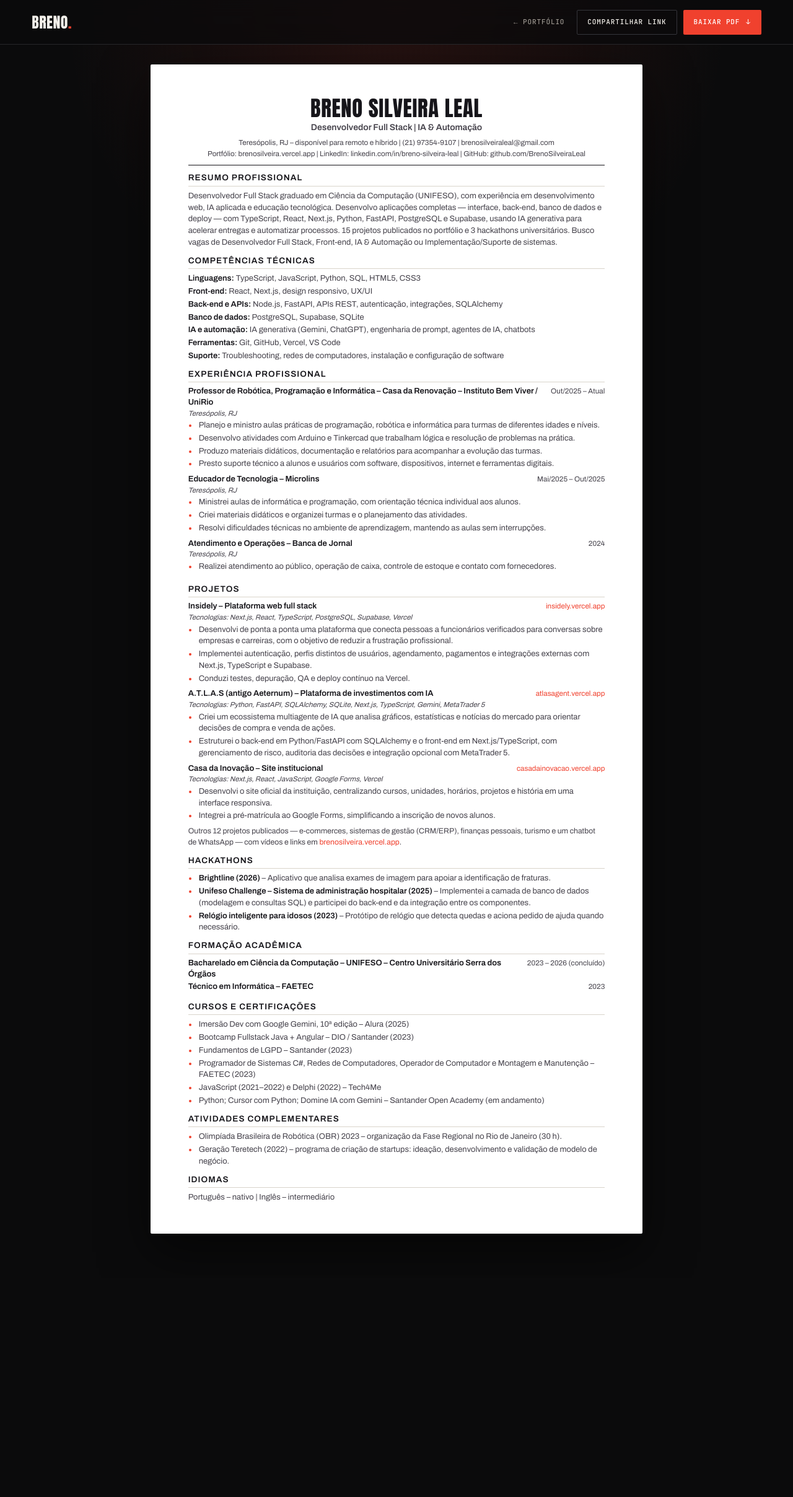
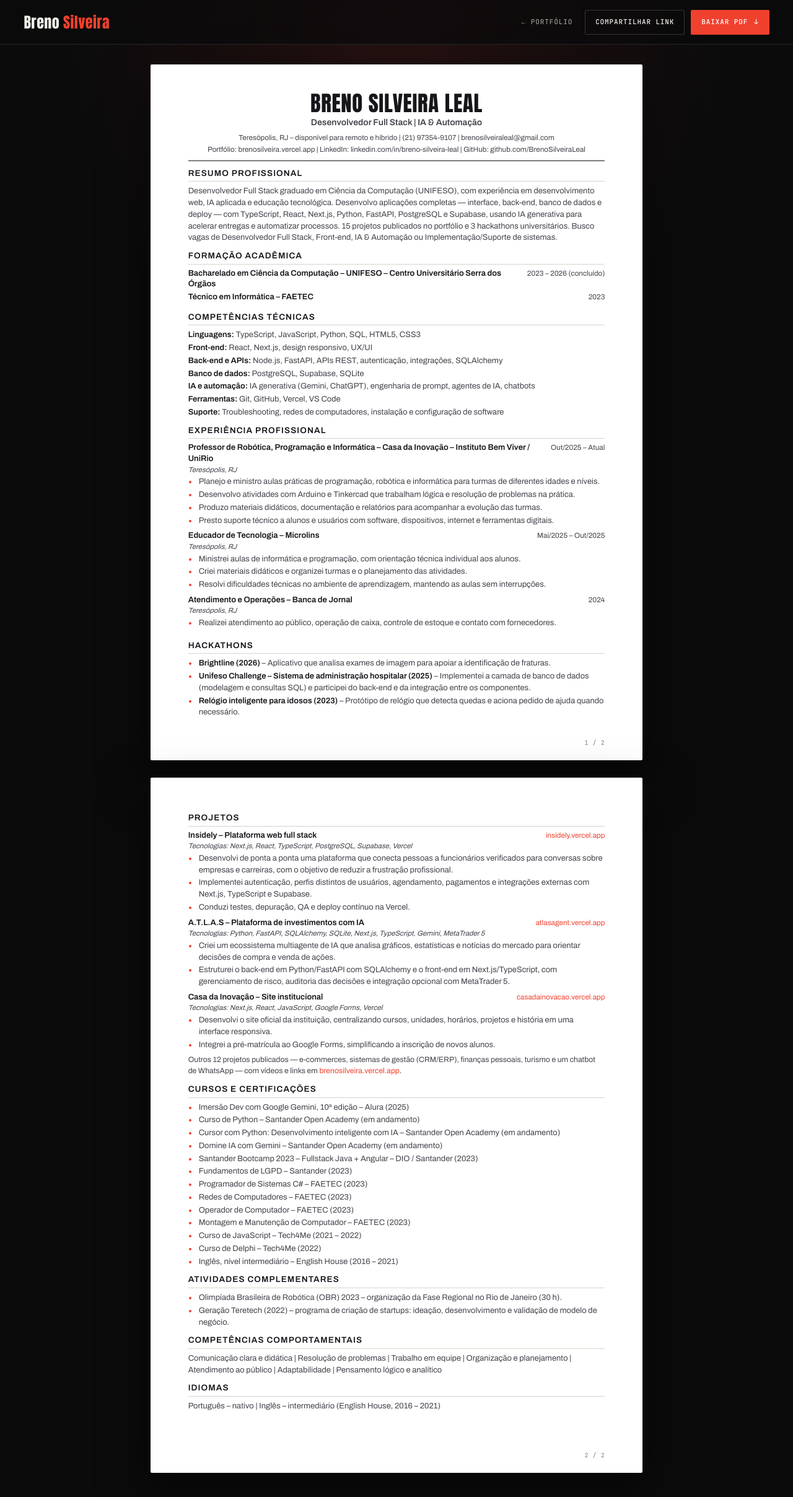
Before and after one commit to BrenoSilveiraLeal/Portfolio, a Next.js app: page /curriculo in a window 1280 px wide. Shown: the top 2416 px of the page at 62% size. Before the commit the page ends 2063 px from the top, so only its background shows below. Built offline with nearby package versions, Linux system fonts and the light colour scheme.

Commit message:
feat: update resume details, enhance PDF generation, and improve navigation branding

```diff
--- a/app/curriculo/page.tsx
+++ b/app/curriculo/page.tsx
@@ -1,4 +1,5 @@
 import type { Metadata } from 'next';
+import type { ReactNode } from 'react';
 import { resume as r } from '@/data/resume';
 import { ResumeActions } from '@/components/ResumeActions';
 
@@ -8,11 +9,78 @@ export const metadata: Metadata = {
 };
 
 // Coluna única e seções com nomes padrão para leitura correta por sistemas ATS.
+// O currículo é dividido em duas folhas A4: o que aparece no site é exatamente o que sai no PDF.
+// Para mudar onde a página quebra, mova seções entre PAGE_1 e PAGE_2.
+const sections: Record<string, ReactNode> = {
+  resumo: <section key="resumo">
+    <h2>Resumo profissional</h2>
+    <p>{r.summary}</p>
+  </section>,
+
+  competencias: <section key="competencias">
+    <h2>Competências técnicas</h2>
+    <ul className="cv-skills">{r.skills.map((s) => <li key={s.group}><strong>{s.group}:</strong> {s.items}</li>)}</ul>
+  </section>,
+
+  experiencia: <section key="experiencia">
+    <h2>Experiência profissional</h2>
+    {r.experience.map((e) => <div className="cv-item" key={e.role}>
+      <div className="cv-row"><h3>{e.role} – {e.org}</h3><span>{e.period}</span></div>
+      <p className="cv-meta">{e.place}</p>
+      <ul className="cv-list">{e.bullets.map((b) => <li key={b}>{b}</li>)}</ul>
+    </div>)}
+  </section>,
+
+  projetos: <section key="projetos">
+    <h2>Projetos</h2>
+    {r.projects.map((p) => <div className="cv-item" key={p.name}>
+      <div className="cv-row"><h3>{p.name}</h3><a href={p.href}>{p.url}</a></div>
+      <p className="cv-meta">Tecnologias: {p.stack}</p>
+      <ul className="cv-list">{p.bullets.map((b) => <li key={b}>{b}</li>)}</ul>
+    </div>)}
+    <p className="cv-more">{r.moreProjects.text} <a href={r.moreProjects.href}>{r.moreProjects.url}</a>.</p>
+  </section>,
+
+  hackathons: <section key="hackathons">
+    <h2>Hackathons</h2>
+    <ul className="cv-list">{r.hackathons.map((h) => <li key={h.name}><strong>{h.name} ({h.period})</strong> – {h.text}</li>)}</ul>
+  </section>,
+
+  formacao: <section key="formacao">
+    <h2>Formação acadêmica</h2>
+    {r.education.map((e) => <div className="cv-row cv-edu" key={e.title}><h3>{e.title} – {e.org}</h3><span>{e.period}</span></div>)}
+  </section>,
+
+  cursos: <section key="cursos">
+    <h2>Cursos e certificações</h2>
+    <ul className="cv-list">{r.courses.map((c) => <li key={c}>{c}</li>)}</ul>
+  </section>,
+
+  atividades: <section key="atividades">
+    <h2>Atividades complementares</h2>
+    <ul className="cv-list">{r.activities.map((a) => <li key={a}>{a}</li>)}</ul>
+  </section>,
+
+  comportamentais: <section key="comportamentais">
+    <h2>Competências comportamentais</h2>
+    <p>{r.softSkills}</p>
+  </section>,
+
+  idiomas: <section key="idiomas">
+    <h2>Idiomas</h2>
+    <p>{r.languages}</p>
+  </section>,
+};
+
+const PAGE_1 = ['resumo', 'formacao', 'competencias', 'experiencia', 'hackathons'];
+const PAGE_2 = ['projetos', 'cursos', 'atividades', 'comportamentais', 'idiomas'];
+
 export default function CurriculoPage() {
   return <main className="cv-page">
     <ResumeActions />
 
-    <article className="cv-paper" aria-label="Currículo de Breno Silveira Leal">
+    <article className="cv-doc" aria-label="Currículo de Breno Silveira Leal">
+      <div className="cv-paper cv-sheet">
         <header className="cv-head">
           <h1>{r.name}</h1>
           <p className="cv-role">{r.role}</p>
@@ -22,60 +90,14 @@ export default function CurriculoPage() {
             {r.links.map((l, i) => <span key={l.label}>{i > 0 && ' | '}{l.label}: <a href={l.href}>{l.value}</a></span>)}
           </p>
         </header>
+        {PAGE_1.map((k) => sections[k])}
+        <span className="cv-folio" aria-hidden="true">1 / 2</span>
+      </div>
 
-      <section>
-        <h2>Resumo profissional</h2>
-        <p>{r.summary}</p>
-      </section>
-
-      <section>
-        <h2>Competências técnicas</h2>
-        <ul className="cv-skills">{r.skills.map((s) => <li key={s.group}><strong>{s.group}:</strong> {s.items}</li>)}</ul>
-      </section>
-
-      <section>
-        <h2>Experiência profissional</h2>
-        {r.experience.map((e) => <div className="cv-item" key={e.role}>
-          <div className="cv-row"><h3>{e.role} – {e.org}</h3><span>{e.period}</span></div>
-          <p className="cv-meta">{e.place}</p>
-          <ul className="cv-list">{e.bullets.map((b) => <li key={b}>{b}</li>)}</ul>
-        </div>)}
-      </section>
-
-      <section>
-        <h2>Projetos</h2>
-        {r.projects.map((p) => <div className="cv-item" key={p.name}>
-          <div className="cv-row"><h3>{p.name}</h3><a href={p.href}>{p.url}</a></div>
-          <p className="cv-meta">Tecnologias: {p.stack}</p>
-          <ul className="cv-list">{p.bullets.map((b) => <li key={b}>{b}</li>)}</ul>
-        </div>)}
-        <p className="cv-more">{r.moreProjects.text} <a href={r.moreProjects.href}>{r.moreProjects.url}</a>.</p>
-      </section>
-
-      <section>
-        <h2>Hackathons</h2>
-        <ul className="cv-list">{r.hackathons.map((h) => <li key={h.name}><strong>{h.name} ({h.period})</strong> – {h.text}</li>)}</ul>
-      </section>
-
-      <section>
-        <h2>Formação acadêmica</h2>
-        {r.education.map((e) => <div className="cv-row cv-edu" key={e.title}><h3>{e.title} – {e.org}</h3><span>{e.period}</span></div>)}
-      </section>
-
-      <section>
-        <h2>Cursos e certificações</h2>
-        <ul className="cv-list">{r.courses.map((c) => <li key={c}>{c}</li>)}</ul>
-      </section>
-
-      <section>
-        <h2>Atividades complementares</h2>
-        <ul className="cv-list">{r.activities.map((a) => <li key={a}>{a}</li>)}</ul>
-      </section>
-
-      <section>
-        <h2>Idiomas</h2>
-        <p>{r.languages}</p>
-      </section>
+      <div className="cv-paper cv-sheet">
+        {PAGE_2.map((k) => sections[k])}
+        <span className="cv-folio" aria-hidden="true">2 / 2</span>
+      </div>
     </article>
   </main>;
 }
--- a/app/site.css
+++ b/app/site.css
@@ -22,8 +22,8 @@
   --mono: 'JetBrains Mono', ui-monospace, 'SFMono-Regular', monospace;
   --script: 'Caveat', 'Segoe Script', cursive;
 
-  --pad: clamp(20px, 4vw, 64px);
-  --max: 1440px;
+  --pad: clamp(18px, 3vw, 48px);
+  --max: 100%;
   --ease: cubic-bezier(.2, .7, .2, 1);
 }
 
@@ -112,6 +112,14 @@ h1, h2, h3, p, figure, blockquote, dl, dd { margin: 0; }
 }
 .nav.is-scrolled { background: rgba(11, 11, 12, .78); backdrop-filter: blur(14px) saturate(1.2); -webkit-backdrop-filter: blur(14px) saturate(1.2); border-color: var(--line); }
 .nav-logo { font: 400 24px/1 var(--display); text-transform: uppercase; letter-spacing: .02em; justify-self: start; }
+.nav-brand { position: relative; display: block; width: 38px; height: 28px; overflow: hidden; text-transform: none; transition: width .4s var(--ease); }
+.nav-brand-mark, .nav-brand-full { position: absolute; left: 0; top: 50%; white-space: nowrap; transform: translateY(-50%); }
+.nav-brand-mark { opacity: 1; transition: opacity .18s ease, transform .35s var(--ease); }
+.nav-brand-full { display: flex; gap: .24em; opacity: 0; clip-path: inset(0 100% 0 0); transition: opacity .2s ease, clip-path .4s var(--ease); }
+.nav-brand-accent { color: var(--accent); }
+.nav.is-scrolled .nav-brand { width: 190px; }
+.nav.is-scrolled .nav-brand-mark { opacity: 0; transform: translateY(-50%) scale(1.2); }
+.nav.is-scrolled .nav-brand-full { opacity: 1; clip-path: inset(0); }
 .nav-links { display: flex; gap: 34px; }
 .nav-links a { position: relative; font-size: 13px; color: var(--muted); transition: color .2s; padding: 6px 0; }
 .nav-links a:hover, .nav-links a.is-active { color: var(--text); }
@@ -139,7 +147,7 @@ h1, h2, h3, p, figure, blockquote, dl, dd { margin: 0; }
 }
 .hero-stage {
   position: absolute; left: 50%; bottom: 0;
-  width: min(100%, calc(1720 * var(--u))); height: calc(900 * var(--u));
+  width: 100%; height: calc(900 * var(--u));
   transform: translateX(-50%);
 }
 .hero-rule { position: absolute; top: 0; bottom: 0; left: calc(var(--pad) + 420 * var(--u)); width: 1px; background: linear-gradient(transparent, var(--line) 20%, var(--line) 80%, transparent); z-index: -1; }
@@ -531,11 +539,14 @@ h1, h2, h3, p, figure, blockquote, dl, dd { margin: 0; }
 
 .cv-paper {
   --ink: #16151a; --ink-2: #45424b; --rule: #d9d4cb;
-  width: min(210mm, 100%); margin: 0 auto; padding: 14mm 16mm 13mm;
+  margin: 0 auto; padding: 12mm 16mm 12mm;
   background: #fff; color: var(--ink); border-radius: 2px;
   box-shadow: 0 30px 80px rgba(0, 0, 0, .55);
   font: 400 9.7pt/1.45 var(--sans);
 }
+.cv-doc { display: grid; gap: 28px; justify-content: center; }
+.cv-sheet { position: relative; width: 210mm; max-width: 100%; height: 297mm; overflow: hidden; }
+.cv-folio { position: absolute; right: 16mm; bottom: 6mm; font: 500 7.5pt/1 var(--mono); color: #9a958e; letter-spacing: .06em; }
 .cv-paper a { color: inherit; text-decoration: none; }
 .cv-paper a:hover { color: var(--accent); }
 .cv-head { text-align: center; padding-bottom: 9px; border-bottom: 1.5px solid var(--ink); }
@@ -567,17 +578,19 @@ h1, h2, h3, p, figure, blockquote, dl, dd { margin: 0; }
   .cv-actions .btn { padding: 0 12px; }
   .cv-paper { padding: 22px 18px; font-size: 13px; }
   .cv-row { flex-direction: column; gap: 0; }
+  .cv-sheet { width: 100%; height: auto; }
+  .cv-folio { display: none; }
   .cv-head h1 { font-size: 34px; }
 }
 
-@page { size: A4; margin: 10mm 0 9mm; }
+@page { size: A4; margin: 0; }
 @media print {
   html, body { background: #fff; }
   .cv-toolbar { display: none; }
   .cv-page { padding: 0; background: none; min-height: 0; }
-  .cv-paper { width: 210mm; box-shadow: none; border-radius: 0; padding: 2mm 16mm 0; background: #fff; }
-  .cv-paper h2 { break-after: avoid-page; }
-  .cv-paper a:hover { color: inherit; }
+  .cv-doc { display: block; }
+  .cv-sheet { width: 210mm; height: 297mm; margin: 0; box-shadow: none; border-radius: 0; break-after: page; }
+  .cv-sheet:last-child { break-after: auto; }
   .cv-paper a:hover { color: inherit; }
 }
 
--- a/app/work/[slug]/page.tsx
+++ b/app/work/[slug]/page.tsx
@@ -15,7 +15,10 @@ export default async function CasePage({ params }: { params: Promise<{ slug: str
 
   return <main className="site case">
     <header className="nav is-scrolled">
-      <Link className="nav-logo" href="/">Breno<i>.</i></Link>
+      <Link className="nav-logo nav-brand" href="/" aria-label="Breno Silveira, início">
+        <span className="nav-brand-mark" aria-hidden="true">BS</span>
+        <span className="nav-brand-full" aria-hidden="true"><span>Breno</span><span className="nav-brand-accent">Silveira</span></span>
+      </Link>
       <Link className="nav-cta" href="/#work">← Todos os projetos</Link>
     </header>
 
--- a/components/ResumeActions.tsx
+++ b/components/ResumeActions.tsx
@@ -18,7 +18,10 @@ export function ResumeActions() {
   };
 
   return <header className="nav is-scrolled cv-toolbar">
-    <Link className="nav-logo" href="/">Breno<i>.</i></Link>
+    <Link className="nav-logo nav-brand" href="/" aria-label="Breno Silveira, início">
+      <span className="nav-brand-mark" aria-hidden="true">BS</span>
+      <span className="nav-brand-full" aria-hidden="true"><span>Breno</span><span className="nav-brand-accent">Silveira</span></span>
+    </Link>
     <div className="cv-actions">
       <Link className="cv-back" href="/">← Portfólio</Link>
       <button type="button" className="btn btn-ghost" onClick={share}>{copied ? 'Link copiado ✓' : 'Compartilhar link'}</button>
--- a/components/SiteNav.tsx
+++ b/components/SiteNav.tsx
@@ -33,7 +33,10 @@ export function SiteNav() {
   }, [open]);
 
   return <header className={`nav${scrolled ? ' is-scrolled' : ''}${open ? ' is-open' : ''}`}>
-    <a className="nav-logo" href="#top" aria-label="Breno Silveira, início" onClick={() => setOpen(false)}>Breno<i>.</i></a>
+    <a className="nav-logo nav-brand" href="#top" aria-label="Breno Silveira, início" onClick={() => setOpen(false)}>
+      <span className="nav-brand-mark" aria-hidden="true">BS</span>
+      <span className="nav-brand-full" aria-hidden="true"><span>Breno</span><span className="nav-brand-accent">Silveira</span></span>
+    </a>
     <nav className="nav-links" aria-label="Navegação principal">
       {links.map((l) => <a key={l.id} href={l.href} className={active === l.id ? 'is-active' : ''} onClick={() => setOpen(false)}>{l.label}</a>)}
     </nav>
--- a/data/resume.ts
+++ b/data/resume.ts
@@ -33,7 +33,7 @@ export const resume = {
 
   experience: [
     {
-      role: 'Professor de Robótica, Programação e Informática', org: 'Casa da Renovação – Instituto Bem Viver / UniRio', place: 'Teresópolis, RJ', period: 'Out/2025 – Atual',
+      role: 'Professor de Robótica, Programação e Informática', org: 'Casa da Inovação – Instituto Bem Viver / UniRio', place: 'Teresópolis, RJ', period: 'Out/2025 – Atual',
       bullets: [
         'Planejo e ministro aulas práticas de programação, robótica e informática para turmas de diferentes idades e níveis.',
         'Desenvolvo atividades com Arduino e Tinkercad que trabalham lógica e resolução de problemas na prática.',
@@ -68,7 +68,7 @@ export const resume = {
       ],
     },
     {
-      name: 'A.T.L.A.S (antigo Aeternum) – Plataforma de investimentos com IA', href: 'https://atlasagent.vercel.app', url: 'atlasagent.vercel.app',
+      name: 'A.T.L.A.S – Plataforma de investimentos com IA', href: 'https://atlasagent.vercel.app', url: 'atlasagent.vercel.app',
       stack: 'Python, FastAPI, SQLAlchemy, SQLite, Next.js, TypeScript, Gemini, MetaTrader 5',
       bullets: [
         'Criei um ecossistema multiagente de IA que analisa gráficos, estatísticas e notícias do mercado para orientar decisões de compra e venda de ações.',
@@ -103,11 +103,18 @@ export const resume = {
 
   courses: [
     'Imersão Dev com Google Gemini, 10ª edição – Alura (2025)',
-    'Bootcamp Fullstack Java + Angular – DIO / Santander (2023)',
+    'Curso de Python – Santander Open Academy (em andamento)',
+    'Cursor com Python: Desenvolvimento inteligente com IA – Santander Open Academy (em andamento)',
+    'Domine IA com Gemini – Santander Open Academy (em andamento)',
+    'Santander Bootcamp 2023 – Fullstack Java + Angular – DIO / Santander (2023)',
     'Fundamentos de LGPD – Santander (2023)',
-    'Programador de Sistemas C#, Redes de Computadores, Operador de Computador e Montagem e Manutenção – FAETEC (2023)',
-    'JavaScript (2021–2022) e Delphi (2022) – Tech4Me',
-    'Python; Cursor com Python; Domine IA com Gemini – Santander Open Academy (em andamento)',
+    'Programador de Sistemas C# – FAETEC (2023)',
+    'Redes de Computadores – FAETEC (2023)',
+    'Operador de Computador – FAETEC (2023)',
+    'Montagem e Manutenção de Computador – FAETEC (2023)',
+    'Curso de JavaScript – Tech4Me (2021 – 2022)',
+    'Curso de Delphi – Tech4Me (2022)',
+    'Inglês, nível intermediário – English House (2016 – 2021)',
   ],
 
   activities: [
@@ -115,7 +122,9 @@ export const resume = {
     'Geração Teretech (2022) – programa de criação de startups: ideação, desenvolvimento e validação de modelo de negócio.',
   ],
 
-  languages: 'Português – nativo | Inglês – intermediário',
+  softSkills: 'Comunicação clara e didática | Resolução de problemas | Trabalho em equipe | Organização e planejamento | Atendimento ao público | Adaptabilidade | Pensamento lógico e analítico',
+
+  languages: 'Português – nativo | Inglês – intermediário (English House, 2016 – 2021)',
 };
 
 export const resumePdf = '/curriculo-breno-silveira.pdf';
```
Also changed, not shown: data/projects.ts (+20 -20 lines), 2 other files (tests, documents, lock files or other folders). Lines whose indentation alone changed are shown as unchanged.
